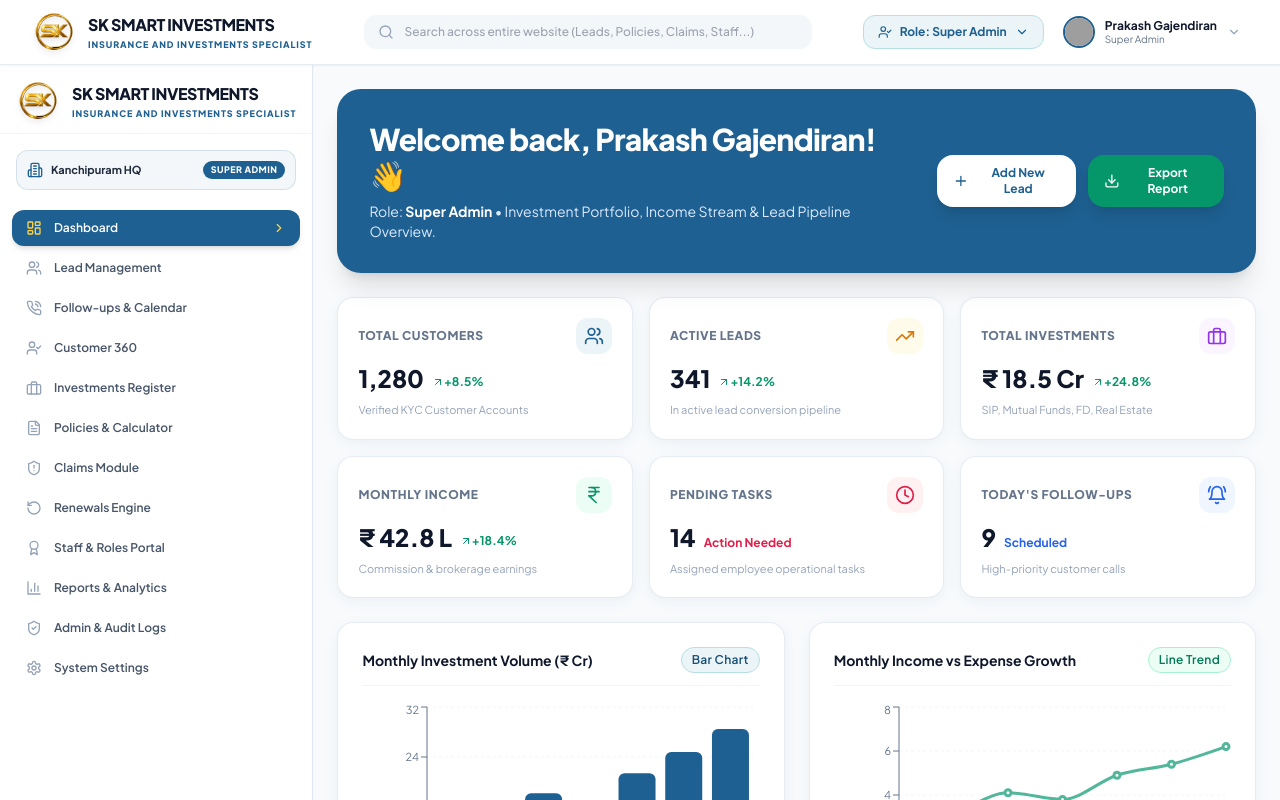
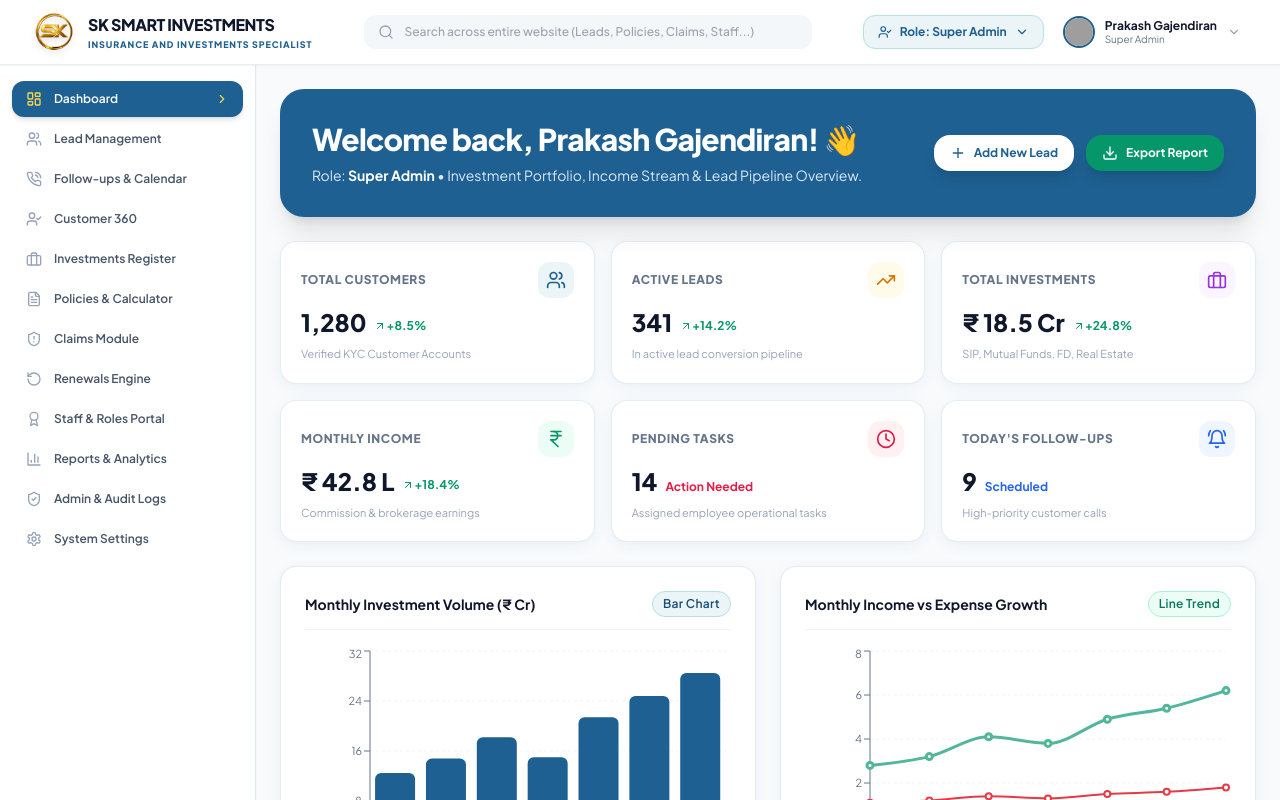
Before and after one commit to nunnharichandana/sk-crm, a React (Vite) app in the folder frontend/: page /dashboard in a window 1280 px wide. Shown: the top 800 px of the page. Built offline with nearby package versions, Linux system fonts and the light colour scheme; grey boxes are pictures that could not be loaded.

Commit message:
Remove duplicate company logo/name in Sidebar and remove Kanchipuram HQ banner

```diff
--- a/frontend/src/components/layout/Sidebar.jsx
+++ b/frontend/src/components/layout/Sidebar.jsx
@@ -1,7 +1,6 @@
 import React from 'react';
 import { NavLink } from 'react-router-dom';
 import { useAuth } from '../../context/AuthContext';
-import { Logo } from '../common/Logo';
 import {
   LayoutDashboard,
   Users,
@@ -15,9 +14,7 @@ import {
   BarChart3,
   ShieldCheck,
   Settings,
-  ChevronRight,
-  Building2,
-  Sparkles
+  ChevronRight
 } from 'lucide-react';
 
 export const Sidebar = () => {
@@ -43,31 +40,10 @@ export const Sidebar = () => {
   const allowedNav = navItems.filter(item => item.roles.includes(currentRole));
 
   return (
-    <aside className="w-68 bg-white border-r border-slate-200 min-h-[calc(100vh-61px)] flex flex-col justify-between py-4 shadow-sm select-none">
-
-      {/* Top Branding Section: Gold SK Emblem Logo Header */}
-      <div className="space-y-4">
-
-        {/* Replacement of Role Navigation text with Gold Emblem Logo */}
-        <div className="px-4 pb-3 border-b border-slate-100 flex items-center justify-between">
-          <Logo className="h-10 w-auto" />
-        </div>
-
-        {/* Branch & Role Banner */}
-        <div className="px-4">
-          <div className="p-2.5 rounded-xl bg-[#1E6091]/5 border border-[#1E6091]/15 flex items-center justify-between">
-            <div className="flex items-center space-x-2">
-              <Building2 className="h-4 w-4 text-[#1E6091]" />
-              <span className="text-[11px] font-bold text-slate-800">Kanchipuram HQ</span>
-            </div>
-            <span className="px-2 py-0.5 rounded-full bg-[#1E6091] text-white font-extrabold text-[9px] uppercase tracking-wider">
-              {user?.roleDisplayName || currentRole}
-            </span>
-          </div>
-        </div>
+    <aside className="w-64 bg-white border-r border-slate-200 min-h-[calc(100vh-61px)] flex flex-col justify-between py-4 shadow-sm select-none">
 
       {/* Navigation Menu List */}
-        <div className="px-3 space-y-1 pt-1">
+      <div className="px-3 space-y-1">
         {allowedNav.map((item) => {
           const Icon = item.icon;
           return (
@@ -96,8 +72,6 @@ export const Sidebar = () => {
         })}
       </div>
 
-      </div>
-
       {/* Bottom User Profile Summary Card */}
       <div className="px-4 pt-4 border-t border-slate-100 space-y-2">
         <div className="p-3 rounded-2xl bg-slate-50 border border-slate-200/80 flex items-center space-x-3">
```
Lines whose indentation alone changed are shown as unchanged.
